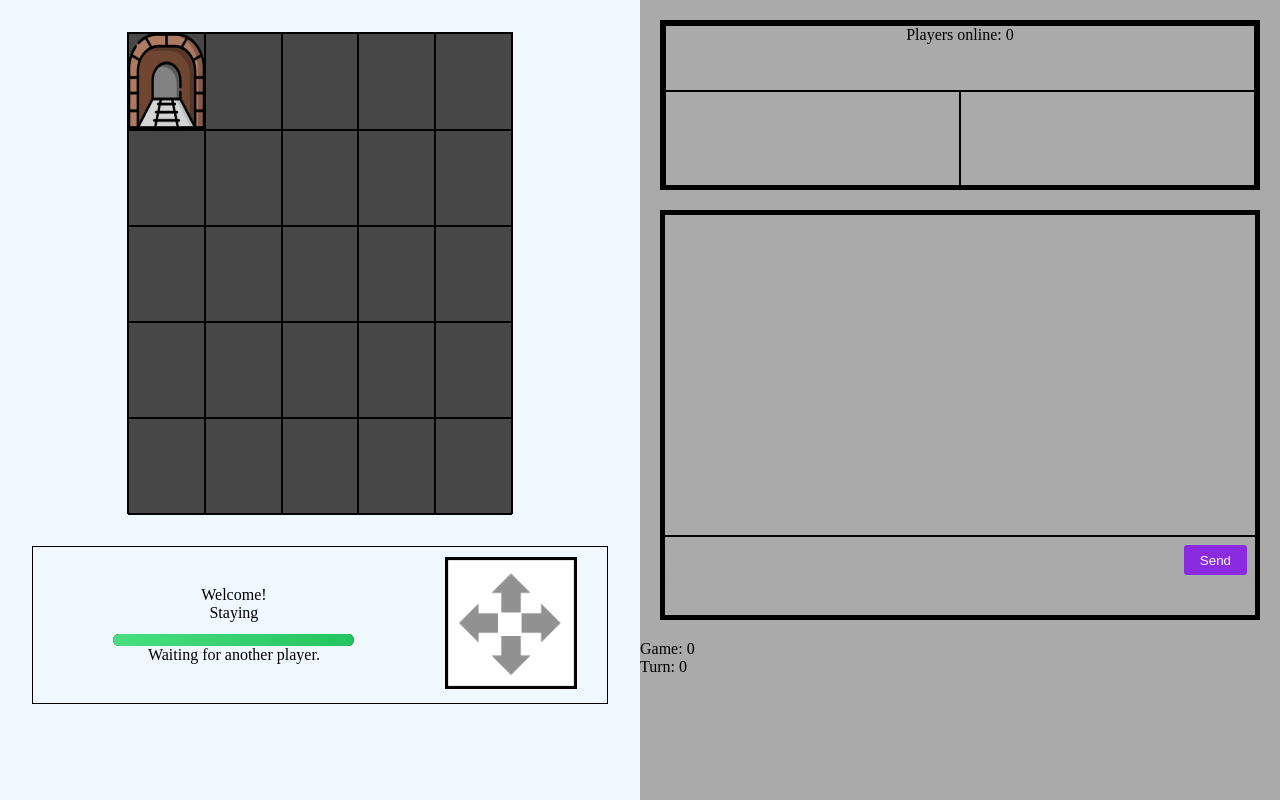
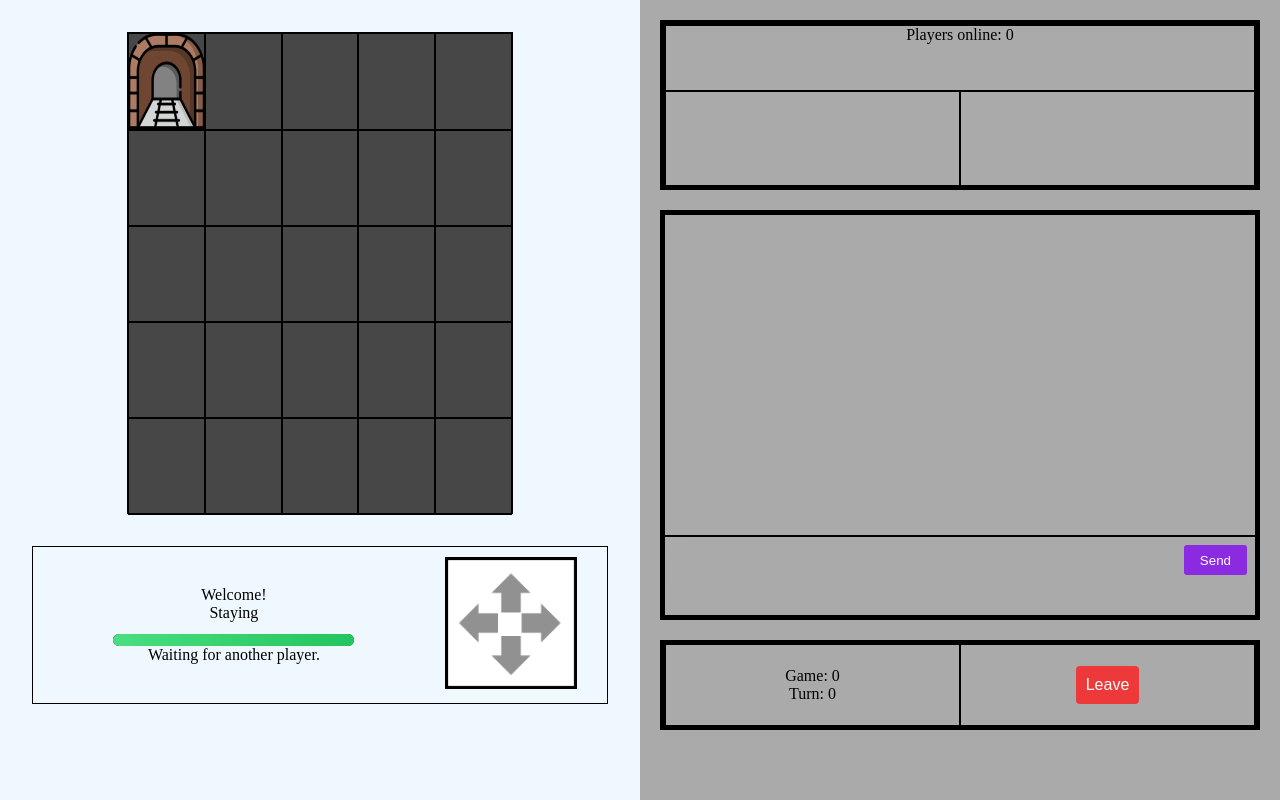
Before and after one commit to DawitSurithpinyo/Escape_plan, a website: page app/game.html in a window 1280 px wide. Drawn offline with nearby package versions, Linux system fonts and the light colour scheme; no server answers.

Commit message:
game: more proper design for game/turn counter, and add a button to leave game

```diff
--- a/app/game.html
+++ b/app/game.html
@@ -183,6 +183,15 @@
       height:20%;
     }
 
+    .bottombox{
+      height: 10%;
+      margin: 20px;
+      border: 5px solid var(--border-color);
+      display: flex;
+      flex-direction: row;
+      align-items: center;
+    }
+
     /* ==== CHAT INPUT BAR ==== */
       #gameform {
         background: var(--input-bg);
@@ -216,6 +225,31 @@
         color: white; width: 100%;
         border-radius: 8px; border: none;
         padding: 10px; margin-top: 10px;
+        font-size: 16px; cursor: pointer;
+      }
+
+      /* ==== BOTTOM BOX (game count + leave button) ==== */
+      .gamecount{
+        border: 1px solid var(--border-color);
+        text-align: center;
+        align-content: center;
+        height: 100%;
+        width: 50%;
+      }
+
+      .leaveBtnDiv{
+        border: 1px solid var(--border-color);
+        text-align: center;
+        align-content: center;
+        height: 100%;
+        width: 50%;
+      }
+
+      #leaveBtn{
+        background-color: rgb(237, 57, 57);
+        color: white; width: 50;
+        border-radius: 4px; border: none;
+        padding: 10px;
         font-size: 16px; cursor: pointer;
       }
 
@@ -331,10 +365,14 @@
           </form>
         </div>
       </div>
-      <!-- game counter -->
-<div class="game-counter">
+      <div class="bottombox">
+        <div class="gamecount">
           <div>Game: <span id="current-game">0</span></div>
           <div>Turn: <span id="current-turn">0</span></div>
+        </div>
+        <div class="leaveBtnDiv">
+          <button id="leaveBtn">Leave</button>
+        </div>
       </div>
 
     </div>
@@ -690,6 +728,14 @@
 
         // window.scrollTo(0, document.body.scrollHeight);
       });
+
+
+  // leave game button
+  const leaveBtn = document.getElementById("leaveBtn");
+  leaveBtn.addEventListener('click', (e) => {
+    e.preventDefault();
+    window.location.href = '/';
+  });
 </script>
 
 </html>
```
Lines whose indentation alone changed are shown as unchanged.
